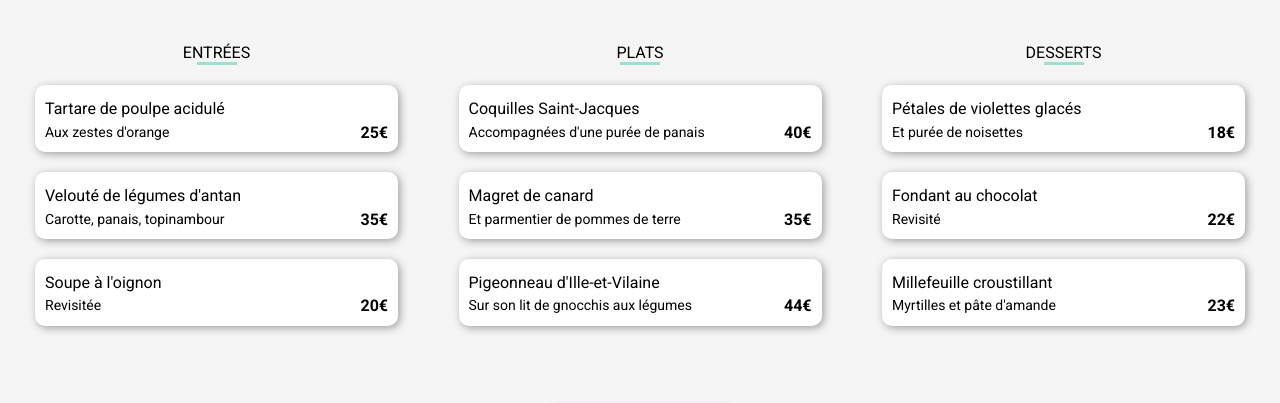
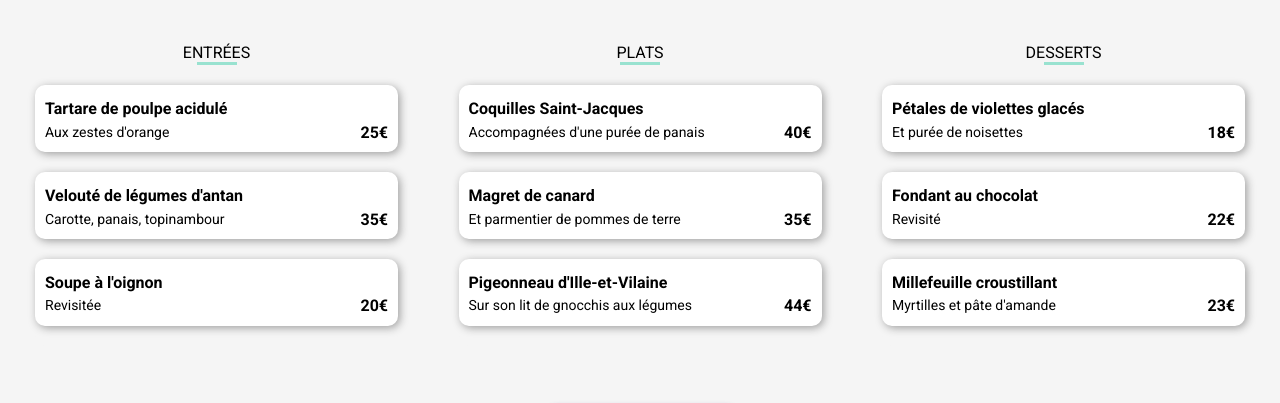
Before and after one commit to philjacquier83/OC_P3, a website: page alafrancaise.html in a window 1280 px wide. Shown: the part 505-908 px from the top of the page. Drawn offline with Linux system fonts and the light colour scheme; a web font is replaced by a local one.

Commit message:
P3 finalisé

```diff
--- a/sass/components/_menus.scss
+++ b/sass/components/_menus.scss
@@ -36,99 +36,6 @@
     padding: 0;
     margin: 0;
 
-    /*.entrees {
-        .listeMenus__no1 {
-            opacity: 0;
-            animation: showMenus 1200ms ease-in-out forwards;
-        }
-
-        .listeMenus__no2 {
-            opacity: 0;
-            animation: showMenus 1200ms 200ms ease-in-out forwards;
-
-            @include media-desktop {
-                animation: showMenus 1200ms 400ms ease-in-out forwards;
-            }
-        }
-
-        .listeMenus__no3 {
-            opacity: 0;
-            animation: showMenus 1200ms 400ms ease-in-out forwards;
-
-            @include media-desktop {
-                animation: showMenus 1200ms 800ms ease-in-out forwards;
-            }
-        }
-
-        .listeMenus__no4 {
-            opacity: 0;
-            animation: showMenus 1200ms 500ms ease-in-out forwards;
-
-            @include media-desktop {
-                animation: showMenus 1200ms 1200ms ease-in-out forwards;
-            }
-        }
-    }
-
-    .plats {
-        .listeMenus__no1 {
-            opacity: 0;
-            animation: showMenus 1200ms 600ms ease-in-out forwards;
-
-            @include media-desktop {
-                animation: showMenus 1200ms ease-in-out forwards;
-            }
-        }
-
-        .listeMenus__no2 {
-            opacity: 0;
-            animation: showMenus 1200ms 800ms ease-in-out forwards;
-
-            @include media-desktop {
-                animation: showMenus 1200ms 400ms ease-in-out forwards;
-            }
-        }
-
-        .listeMenus__no3 {
-            opacity: 0;
-            animation: showMenus 1200ms 1000ms ease-in-out forwards;
-
-            @include media-desktop {
-                animation: showMenus 1200ms 800ms ease-in-out forwards;
-            }
-        }
-    }
-
-    .desserts {
-        .listeMenus__no1 {
-            opacity: 0;
-            animation: showMenus 1200ms 1200ms ease-in-out forwards;
-
-            @include media-desktop {
-                animation: showMenus 1200ms ease-in-out forwards;
-            }
-        }
-
-        .listeMenus__no2 {
-            opacity: 0;
-            animation: showMenus 1200ms 1400ms ease-in-out forwards;
-
-            @include media-desktop {
-                animation: showMenus 1200ms 400ms ease-in-out forwards;
-            }
-        }
-
-        .listeMenus__no3 {
-            opacity: 0;
-            animation: showMenus 1200ms 1600ms ease-in-out forwards;
-
-            @include media-desktop {
-                animation: showMenus 1200ms 800ms ease-in-out forwards;
-            }
-        }
-    }
-*/
-
     @include media-desktop {
         display: flex;
         flex-wrap: nowrap;
@@ -137,13 +44,28 @@
         margin: 0 auto;
         padding: 0 20px;
 
-        .entrees,
-        .plats,
+        .entrees {
+            width: 30%;
+            background-color: map-get($backgrounds, normallightgrey);
+            padding: 20px 0;
+            border-radius: 10px;
+            animation: showMenus 1200ms ease-in-out both;
+        }
+
+        .plats {
+            width: 30%;
+            background-color: map-get($backgrounds, normallightgrey);
+            padding: 20px 0;
+            border-radius: 10px;
+            animation: showMenus 1200ms 400ms ease-in-out both;
+        }
+
         .desserts {
             width: 30%;
             background-color: map-get($backgrounds, normallightgrey);
             padding: 20px 0;
             border-radius: 10px;
+            animation: showMenus 1200ms 800ms ease-in-out both;
         }
     }
 }
@@ -156,7 +78,6 @@
     flex-direction: row;
     overflow: hidden;
     margin-top: 20px;
-
     animation: showMenus 1200ms ease-in-out both;
 
     @for $i from 1 through 10 {
@@ -170,13 +91,7 @@
     @include media-desktop {
         text-align: left;
         font-size: 2vh;
-        animation: showMenus 1200ms ease-in-out both;
 
-        @for $i from 1 through 4 {
-            &--#{$i} {
-                animation-delay: 400ms * $i;
-            }
-        }
     }
 
     .blocChoixMenu {
@@ -194,9 +109,13 @@
             flex: 1;
             padding: 5px 0;
             font-weight: bolder;
-            white-space: nowrap;
-            overflow: hidden;
-            text-overflow: ellipsis;
+
+            h4 {
+                font-weight: bolder;
+                white-space: nowrap;
+                overflow: hidden;
+                text-overflow: ellipsis;
+            }
         }
 
         .descPrixPlat {
@@ -249,35 +168,12 @@
             transition-duration: 600ms;
             margin: 0;
         }
-    }
 
-    .nomPlat {
-        flex: 1;
-        padding: 5px 0;
-        font-weight: bolder;
-        white-space: nowrap;
-        overflow: hidden;
-        text-overflow: ellipsis;
-    }
-
-    .descPrixPlat {
-        display: flex;
-
-        .descPlat {
-            flex: 1;
-            margin-right: 20px;
-            white-space: nowrap;
-            overflow: hidden;
-            text-overflow: ellipsis;
-        }
-
-        .prixPlat {
-            font-weight: bolder;
-        }
     }
 
     &:hover {
         cursor: pointer;
+        @include shadows(tertiary-shadow);
 
         .blocChoixMenu {
             width: 80%;
--- a/sass/utils/_variables.scss
+++ b/sass/utils/_variables.scss
@@ -38,8 +38,8 @@ $shadows: (
         shdw: map-get($colors, primary)),
     tertiary-shadow: (size1: 2px,
         size2: 2px,
-        size3: 8px,
-        shdw: map-get($colors, tertiary)),
+        size3: 4px,
+        shdw: darken(map-get($colors, tertiary), 20%)),
     button-shadow: (size1: 2px,
         size2: 2px,
         size3: 8px,
```
Also changed, not shown: index.html (line endings or trailing spaces), public/css/style.css, 1 other file.
